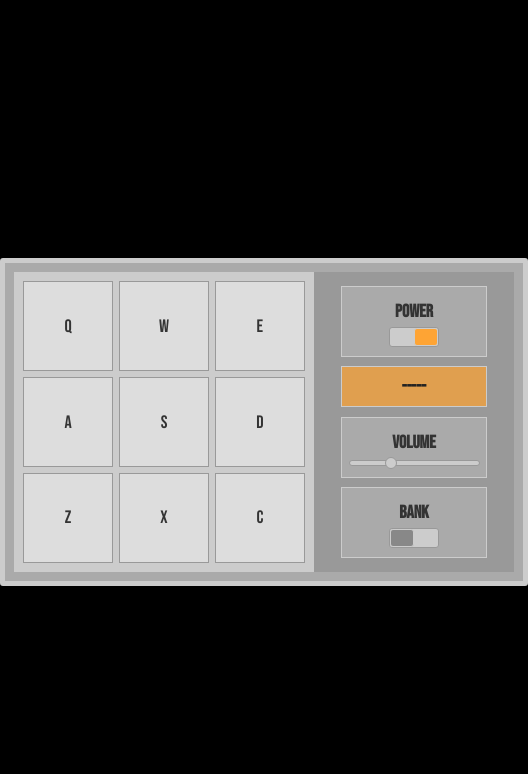
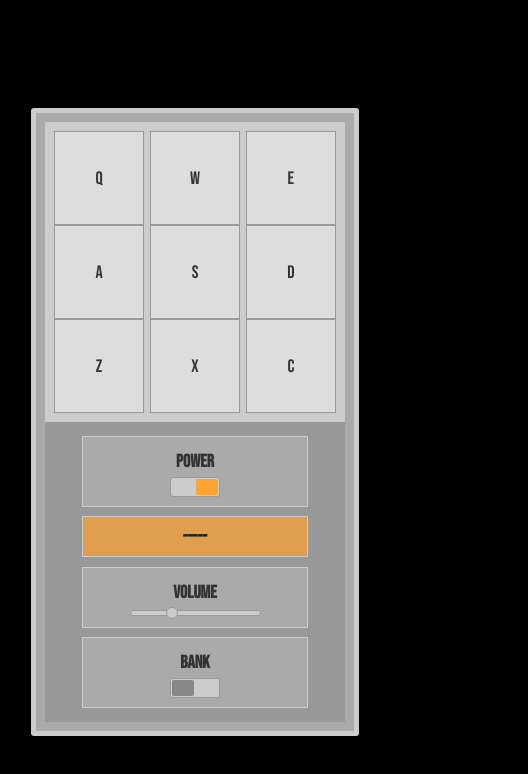
Before and after one commit to nugliar/drum-machine, a React (Create React App) app: page / in a window 390 px wide. Shown: the top 774 px of the page, 528 px wide, since content can reach past the window. Built offline with nearby package versions, Linux system fonts and the light colour scheme.

Commit message:
add pointer events

```diff
--- a/public/index.html
+++ b/public/index.html
@@ -3,7 +3,7 @@
 
 <head>
     <meta charset="utf-8" />
-    <meta name="viewport" content="width=device-width, initial-scale=1" />
+    <meta name="viewport" content="width=device-width, user-scalable=no" />
     <meta name="theme-color" content="#000000" />
     <meta name="description" content="Web site created using create-react-app" />
     <link rel="preconnect" href="https://fonts.gstatic.com">
--- a/src/DrumPad.js
+++ b/src/DrumPad.js
@@ -30,14 +30,12 @@ export const DrumPad = ({ keyChar, keyCode, name, audioUrl }) => {
     }
   }
 
+  const handlePointerDown = (e) => {
+    dispatch(setDisplay({text: name}))
+    playAudio()
+  }
+
   useEffect(() => {
-
-    const handleClick = (e) => {
-      if (e.target.id === name) {
-        dispatch(setDisplay({text: name}))
-        playAudio()
-      }
-    }
 
     const handleKeyDown = (e) => {
       if (e.repeat) {
@@ -56,12 +54,10 @@ export const DrumPad = ({ keyChar, keyCode, name, audioUrl }) => {
       }
     }
 
-    document.addEventListener('click', handleClick)
     document.addEventListener('keydown', handleKeyDown)
     document.addEventListener('keyup', handleKeyUp)
 
     return () => {
-      document.removeEventListener('click', handleClick)
       document.removeEventListener('keydown', handleKeyDown)
       document.removeEventListener('keyup', handleKeyUp)
     }
@@ -72,6 +68,7 @@ export const DrumPad = ({ keyChar, keyCode, name, audioUrl }) => {
       id={name}
       className='drum-pad'
       style={active ? padDownStyle : {}}
+      onPointerDown={handlePointerDown}
     >
       {keyChar}
       <audio id={keyChar} className='clip' src={audioUrl}></audio>
--- a/src/index.css
+++ b/src/index.css
@@ -65,6 +65,7 @@ code {
     align-items: center;
     border: 1px solid #999;
     background-color: #ddd;
+    user-select: none;
 }
 
 .drum-pad:hover {
--- a/src/index.js
+++ b/src/index.js
@@ -3,7 +3,8 @@ import ReactDOM from 'react-dom';
 import App from './App';
 import { Provider } from 'react-redux'
 import store from './store'
-import './index.css';
+import './index.css'
+import './responsive.css'
 
 ReactDOM.render(
   <React.StrictMode>
--- /dev/null
+++ b/src/responsive.css
@@ -0,0 +1,9 @@
+@media only screen and (max-width: 500px) {
+    .container#drum-machine {
+        flex-direction: column;
+    }
+
+    .container#control-board {
+        width: 100%;
+    }
+}
```
